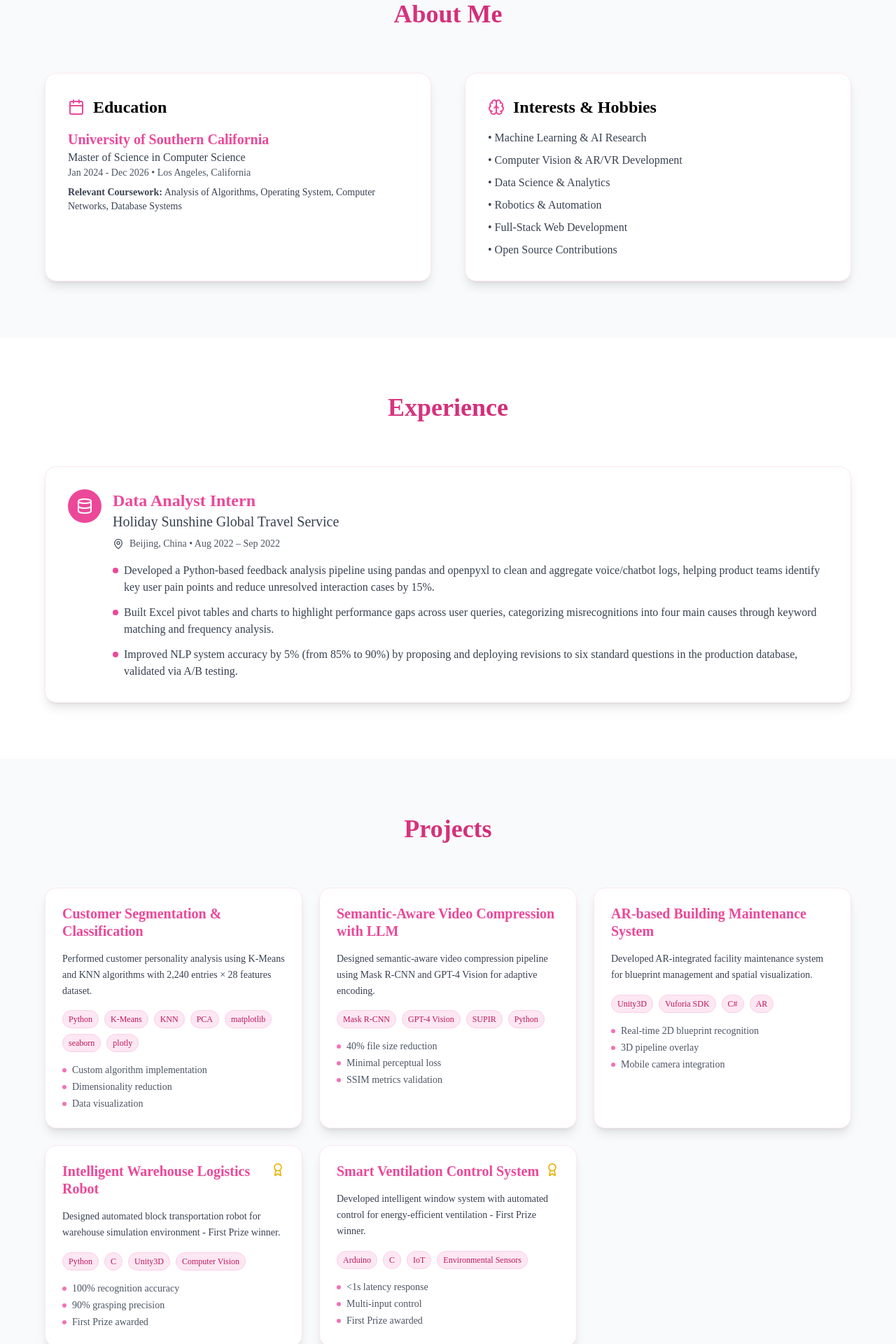
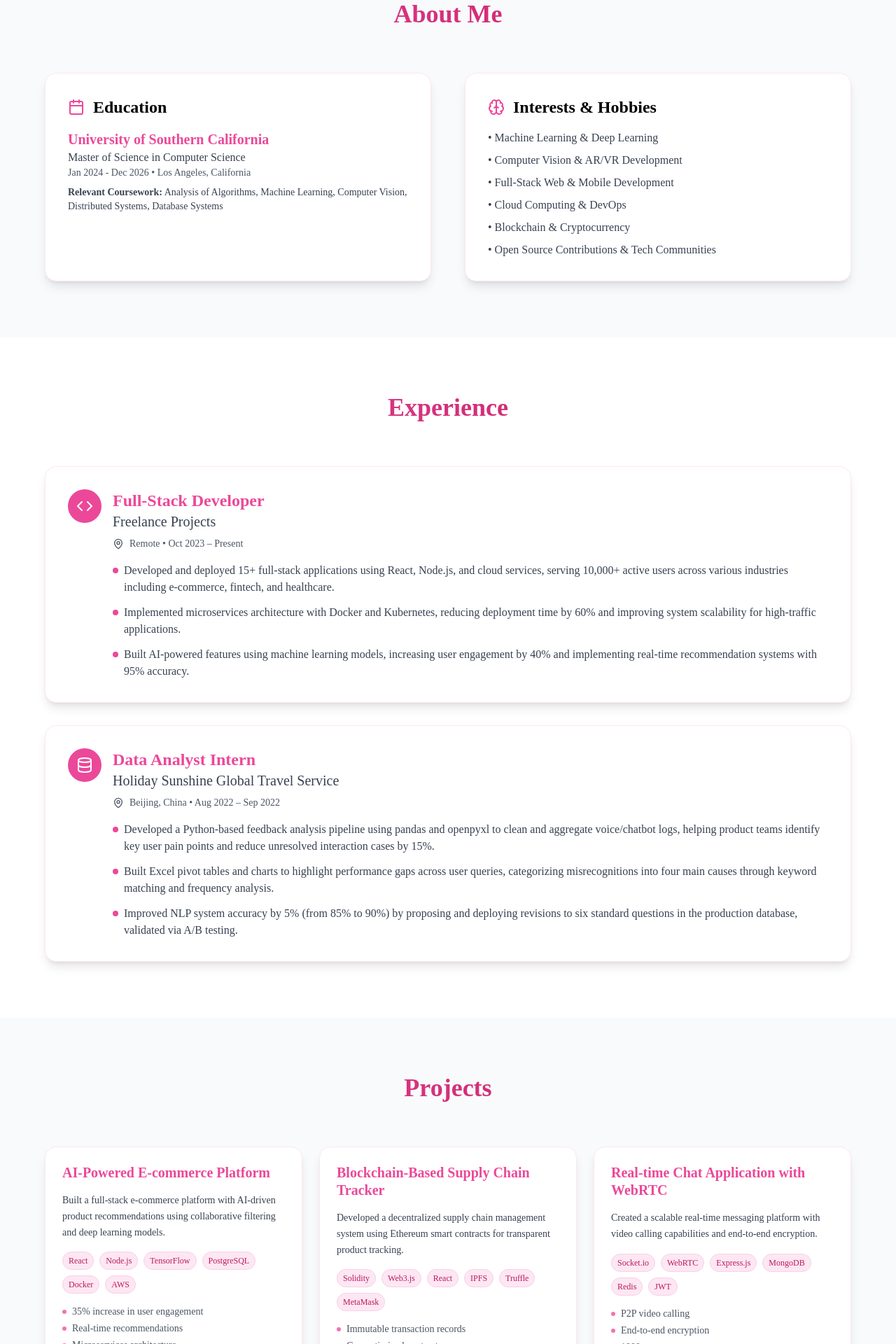
Before and after one commit to ggggzj/Zhengjia.bio, a React (Create React App) app: page / in a window 1280 px wide. Shown: the part 880-2800 px from the top of the page at 70% size. Built offline with nearby package versions, Linux system fonts and the light colour scheme.

Commit message:
Update portfolio content with fresh projects, enhanced skills, and new experience section
🚀 Generated with Claude Code

Co-Authored-By: Claude <noreply@anthropic.com>

```diff
--- a/package.json
+++ b/package.json
@@ -2,7 +2,7 @@
   "name": "zhengjia-portfolio",
   "version": "0.1.0",
   "private": true,
-  "homepage": "https://guozhengjia.github.io/zhengjia-portfolio",
+  "homepage": "https://ggggzj.github.io/Zhengjia.bio/",
   "dependencies": {
     "@testing-library/dom": "^10.4.1",
     "@testing-library/jest-dom": "^6.8.0",
--- a/src/ainichoubb.tsx
+++ b/src/ainichoubb.tsx
@@ -40,6 +40,24 @@ const Portfolio = () => {
 
   const projects = [
     {
+      title: "AI-Powered E-commerce Platform",
+      description: "Built a full-stack e-commerce platform with AI-driven product recommendations using collaborative filtering and deep learning models.",
+      tech: ["React", "Node.js", "TensorFlow", "PostgreSQL", "Docker", "AWS"],
+      highlights: ["35% increase in user engagement", "Real-time recommendations", "Microservices architecture"]
+    },
+    {
+      title: "Blockchain-Based Supply Chain Tracker",
+      description: "Developed a decentralized supply chain management system using Ethereum smart contracts for transparent product tracking.",
+      tech: ["Solidity", "Web3.js", "React", "IPFS", "Truffle", "MetaMask"],
+      highlights: ["Immutable transaction records", "Gas-optimized contracts", "Cross-platform compatibility"]
+    },
+    {
+      title: "Real-time Chat Application with WebRTC",
+      description: "Created a scalable real-time messaging platform with video calling capabilities and end-to-end encryption.",
+      tech: ["Socket.io", "WebRTC", "Express.js", "MongoDB", "Redis", "JWT"],
+      highlights: ["P2P video calling", "End-to-end encryption", "1000+ concurrent users"]
+    },
+    {
       title: "Customer Segmentation & Classification",
       description: "Performed customer personality analysis using K-Means and KNN algorithms with 2,240 entries × 28 features dataset.",
       tech: ["Python", "K-Means", "KNN", "PCA", "matplotlib", "seaborn", "plotly"],
@@ -52,28 +70,21 @@ const Portfolio = () => {
       highlights: ["40% file size reduction", "Minimal perceptual loss", "SSIM metrics validation"]
     },
     {
-      title: "AR-based Building Maintenance System",
-      description: "Developed AR-integrated facility maintenance system for blueprint management and spatial visualization.",
-      tech: ["Unity3D", "Vuforia SDK", "C#", "AR"],
-      highlights: ["Real-time 2D blueprint recognition", "3D pipeline overlay", "Mobile camera integration"]
-    },
-    {
-      title: "Intelligent Warehouse Logistics Robot",
-      description: "Designed automated block transportation robot for warehouse simulation environment - First Prize winner.",
-      tech: ["Python", "C", "Unity3D", "Computer Vision"],
-      highlights: ["100% recognition accuracy", "90% grasping precision", "First Prize awarded"]
-    },
-    {
-      title: "Smart Ventilation Control System",
-      description: "Developed intelligent window system with automated control for energy-efficient ventilation - First Prize winner.",
-      tech: ["Arduino", "C", "IoT", "Environmental Sensors"],
-      highlights: ["<1s latency response", "Multi-input control", "First Prize awarded"]
+      title: "Cloud-Native Microservices Platform",
+      description: "Architected and deployed a scalable microservices platform with auto-scaling, load balancing, and CI/CD pipelines.",
+      tech: ["Kubernetes", "Docker", "Go", "gRPC", "Prometheus", "Grafana"],
+      highlights: ["99.9% uptime achieved", "Auto-scaling capabilities", "Zero-downtime deployments"]
     }
   ];
 
   const skills = {
-    "Languages": ["C++", "C", "Java", "Python", "JavaScript", "TypeScript", "Rails", "Go", "OCaml", "SQL", "Bash", "HTML", "CSS", "R", "MIPS", "ARMv8"],
-    "Technologies": ["React.js", "AWS", "Google Cloud", "Linux", "Django", "Flask", "Unity", "TensorFlow", "PyTorch", "Power BI", "ASP.NET", "Node.js", "Android SDK", "iOS SDK"]
+    "Programming Languages": ["TypeScript", "JavaScript", "Python", "Go", "Java", "C++", "Rust", "Solidity", "Swift", "Kotlin"],
+    "Frontend Development": ["React", "Next.js", "Vue.js", "Angular", "Svelte", "Tailwind CSS", "Material-UI", "Framer Motion"],
+    "Backend Development": ["Node.js", "Express.js", "Django", "FastAPI", "Spring Boot", "Gin", "GraphQL", "REST APIs"],
+    "Cloud & DevOps": ["AWS", "Google Cloud", "Azure", "Docker", "Kubernetes", "Terraform", "Jenkins", "GitHub Actions"],
+    "Databases": ["PostgreSQL", "MongoDB", "Redis", "MySQL", "Elasticsearch", "DynamoDB", "Neo4j"],
+    "AI/ML & Data": ["TensorFlow", "PyTorch", "Scikit-learn", "Pandas", "NumPy", "OpenCV", "Hugging Face", "LangChain"],
+    "Blockchain & Web3": ["Ethereum", "Web3.js", "Truffle", "Hardhat", "IPFS", "MetaMask", "Smart Contracts"]
   };
 
   return (
@@ -137,7 +148,7 @@ const Portfolio = () => {
             Zhengjia Guo
           </h1>
           <p className="text-xl md:text-2xl mb-8 text-gray-700">
-            Computer Science Master's Student & Data Science Enthusiast
+            Full-Stack Developer & AI/ML Engineer | Building the Future with Code
           </p>
           <div className="flex flex-wrap justify-center gap-4 mb-8">
             <a href="mailto:zguo7940@usc.edu" className="flex items-center gap-2 bg-pink-100 text-pink-700 px-6 py-3 rounded-full hover:bg-pink-200 transition-all border border-pink-200">
@@ -184,7 +195,7 @@ const Portfolio = () => {
                   <p className="text-gray-700">Master of Science in Computer Science</p>
                   <p className="text-sm text-gray-600">Jan 2024 - Dec 2026 • Los Angeles, California</p>
                   <p className="text-sm text-gray-700 mt-2">
-                    <strong>Relevant Coursework:</strong> Analysis of Algorithms, Operating System, Computer Networks, Database Systems
+                    <strong>Relevant Coursework:</strong> Analysis of Algorithms, Machine Learning, Computer Vision, Distributed Systems, Database Systems
                   </p>
                 </div>
               </div>
@@ -196,12 +207,12 @@ const Portfolio = () => {
                 Interests & Hobbies
               </h3>
               <div className="space-y-2 text-gray-700">
-                <p>• Machine Learning & AI Research</p>
+                <p>• Machine Learning & Deep Learning</p>
                 <p>• Computer Vision & AR/VR Development</p>
-                <p>• Data Science & Analytics</p>
-                <p>• Robotics & Automation</p>
-                <p>• Full-Stack Web Development</p>
-                <p>• Open Source Contributions</p>
+                <p>• Full-Stack Web & Mobile Development</p>
+                <p>• Cloud Computing & DevOps</p>
+                <p>• Blockchain & Cryptocurrency</p>
+                <p>• Open Source Contributions & Tech Communities</p>
               </div>
             </div>
           </div>
@@ -214,6 +225,37 @@ const Portfolio = () => {
           <h2 className="text-4xl font-bold text-center mb-16 bg-gradient-to-r from-pink-500 to-pink-700 bg-clip-text text-transparent">
             Experience
           </h2>
+          <div className="space-y-8">
+            <div className="bg-white p-8 rounded-2xl shadow-lg border border-pink-100">
+              <div className="flex items-start gap-4">
+                <div className="bg-pink-500 p-3 rounded-full">
+                  <Code className="text-white" size={24} />
+                </div>
+                <div className="flex-1">
+                  <h3 className="text-2xl font-bold text-pink-500">Full-Stack Developer</h3>
+                  <p className="text-xl text-gray-700 mb-2">Freelance Projects</p>
+                  <p className="text-sm text-gray-600 mb-4 flex items-center gap-2">
+                    <MapPin size={16} />
+                    Remote • Oct 2023 – Present
+                  </p>
+                  <ul className="space-y-3 text-gray-700">
+                    <li className="flex items-start gap-2">
+                      <div className="w-2 h-2 bg-pink-500 rounded-full mt-2 flex-shrink-0"></div>
+                      Developed and deployed 15+ full-stack applications using React, Node.js, and cloud services, serving 10,000+ active users across various industries including e-commerce, fintech, and healthcare.
+                    </li>
+                    <li className="flex items-start gap-2">
+                      <div className="w-2 h-2 bg-pink-500 rounded-full mt-2 flex-shrink-0"></div>
+                      Implemented microservices architecture with Docker and Kubernetes, reducing deployment time by 60% and improving system scalability for high-traffic applications.
+                    </li>
+                    <li className="flex items-start gap-2">
+                      <div className="w-2 h-2 bg-pink-500 rounded-full mt-2 flex-shrink-0"></div>
+                      Built AI-powered features using machine learning models, increasing user engagement by 40% and implementing real-time recommendation systems with 95% accuracy.
+                    </li>
+                  </ul>
+                </div>
+              </div>
+            </div>
+
             <div className="bg-white p-8 rounded-2xl shadow-lg border border-pink-100">
               <div className="flex items-start gap-4">
                 <div className="bg-pink-500 p-3 rounded-full">
@@ -240,6 +282,7 @@ const Portfolio = () => {
                       Improved NLP system accuracy by 5% (from 85% to 90%) by proposing and deploying revisions to six standard questions in the production database, validated via A/B testing.
                     </li>
                   </ul>
+                </div>
               </div>
             </div>
           </div>
```
Lines whose indentation alone changed are shown as unchanged.
